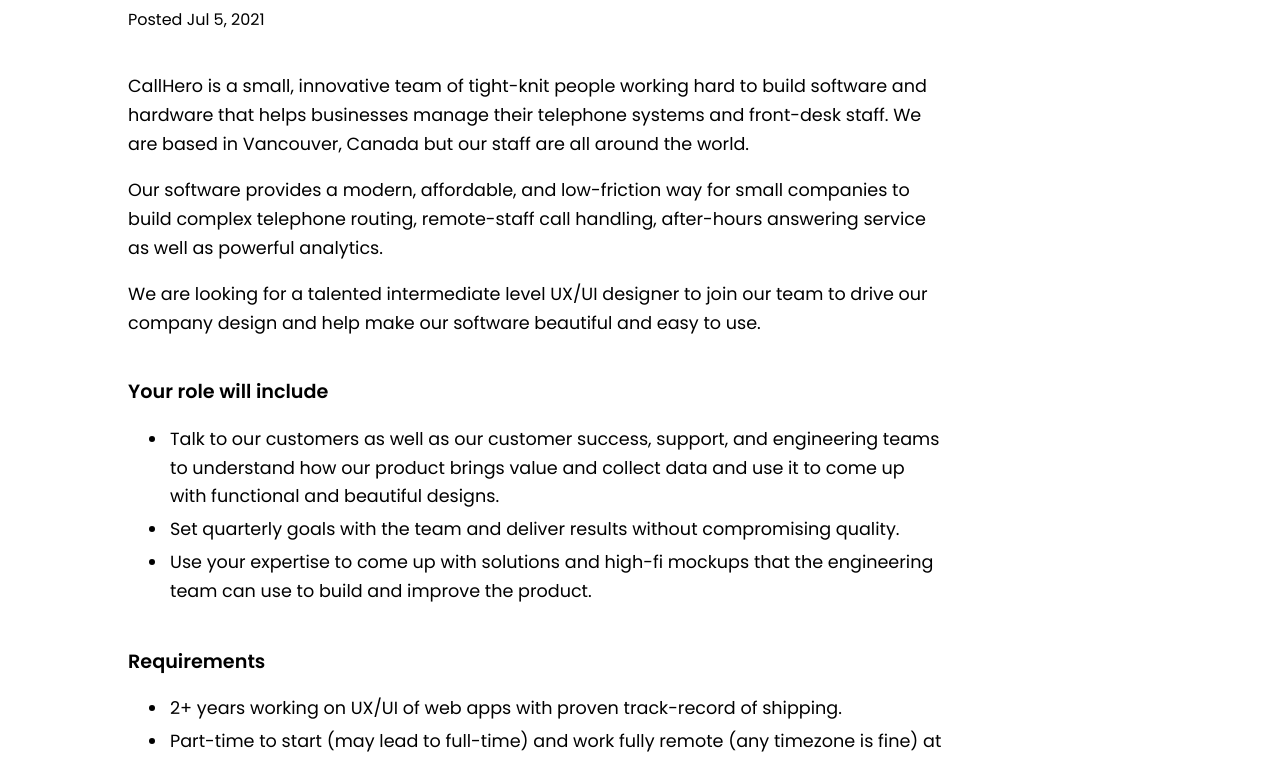
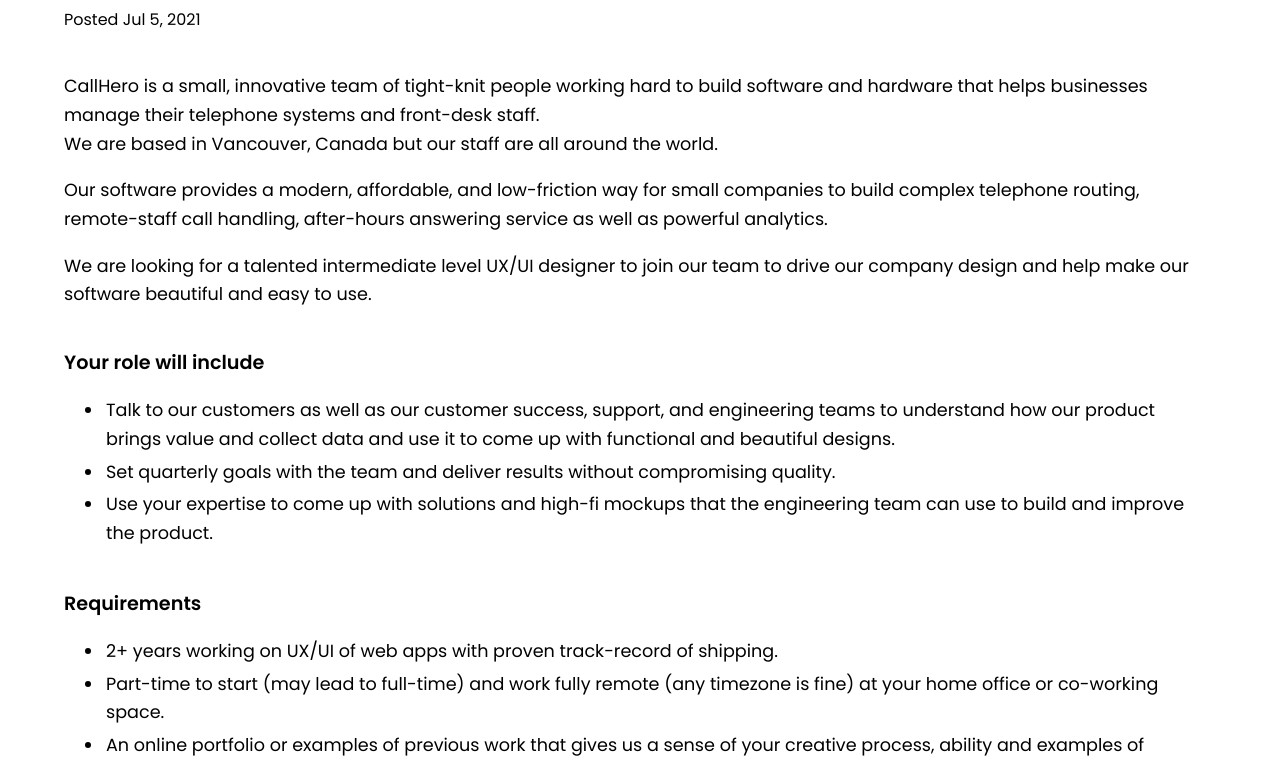
Before and after one commit to aliyazdani/ux, a plain HTML site: page index.html in a window 1280 px wide. Shown: the part 222-983 px from the top of the page. Drawn offline with Linux system fonts and the light colour scheme.

Commit message:
change page width to 90%

```diff
--- a/index.html
+++ b/index.html
@@ -21,7 +21,7 @@
         font-family: "Poppins-Regular", sans-serif;
         font-weight: normal;
         font-style: normal;
-        width: 80%;
+        width: 90%;
         margin: 0 auto;
       }
       p, li {
@@ -45,7 +45,6 @@
       }
       main section {
         margin: 40px 0px;
-        width: 80%;
         line-height: 1.8em;
       }
       h1, h2 {
@@ -74,7 +73,7 @@
       <section>
         <p>
           CallHero is a small, innovative team of tight-knit people working hard to build software and hardware that
-          helps businesses manage their telephone systems and front-desk staff.
+          helps businesses manage their telephone systems and front-desk staff.<br/>
           We are based in Vancouver, Canada but our staff are all around the world.
         </p>
         <p>
```
